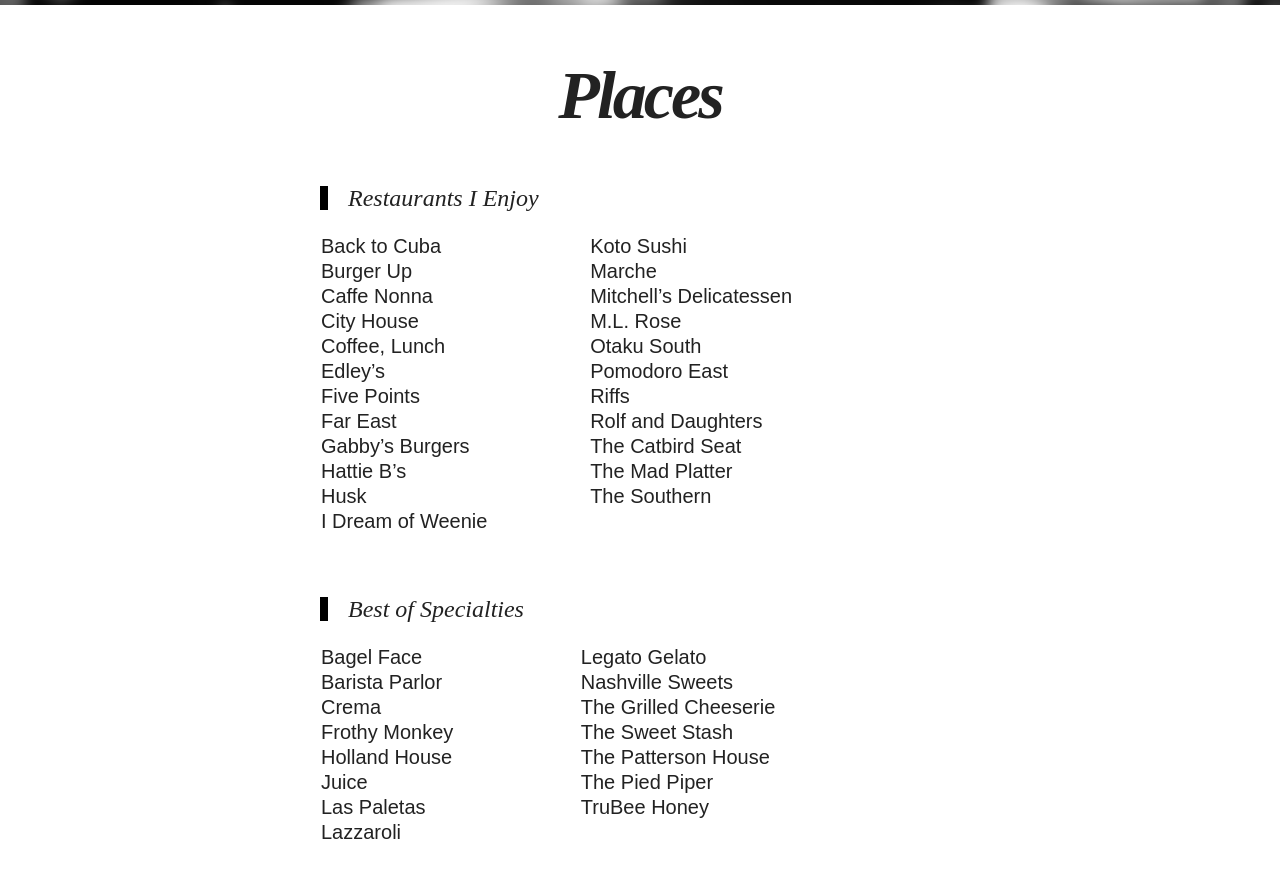
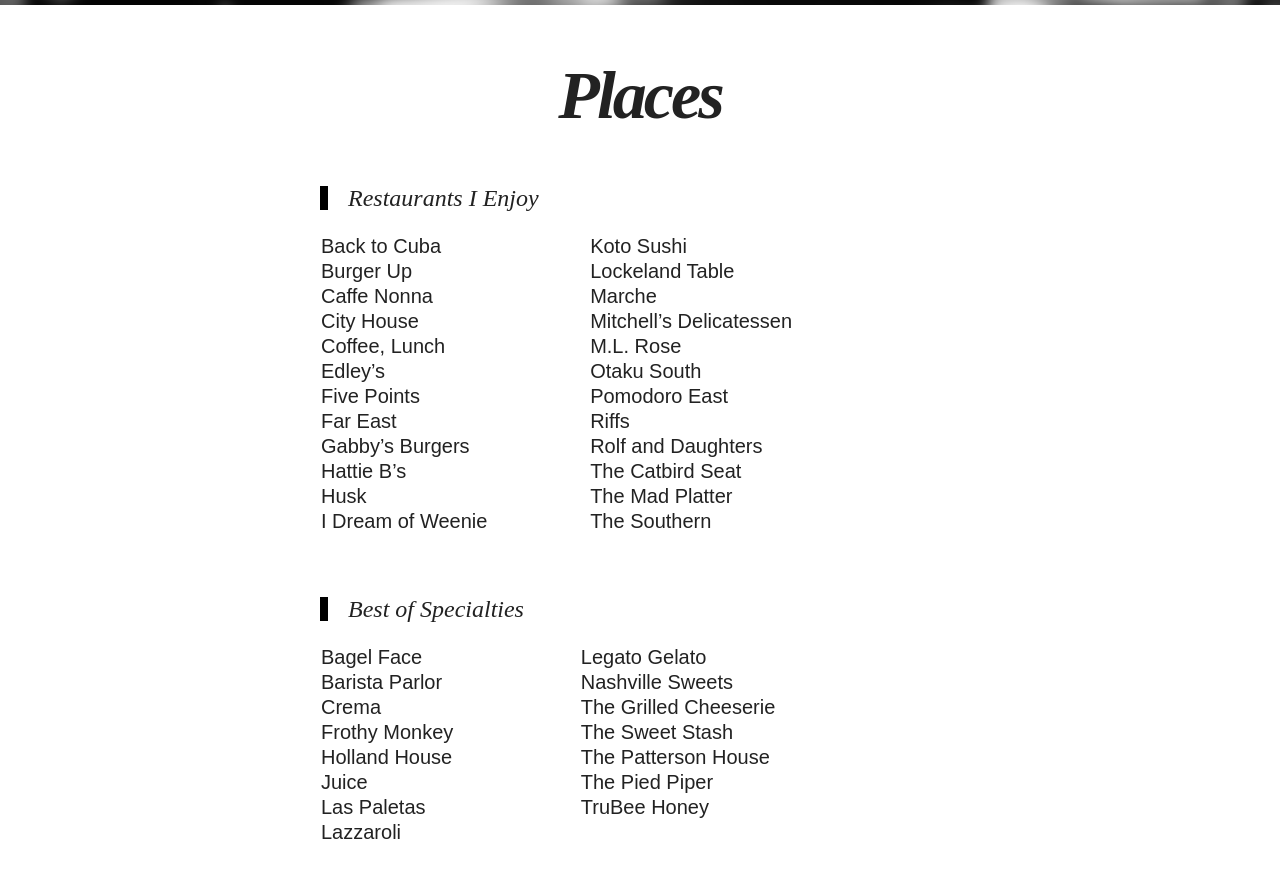
Before and after one commit to ahungryhipster/ahungryhipster.github.io, a Jekyll site: the page built from places.md, in a window 1280 px wide and 900 px high, scrolled down 448 px. Shown: the top 878 px of the window. Built offline with Jekyll 4.4.1, drawn with Linux system fonts in a browser that asks for light colours; nearby versions of some CDN libraries.

Commit message:
changed places

```diff
--- a/places.md
+++ b/places.md
@@ -10,17 +10,17 @@
 
 |:---------------|:-------:|
 | <a href="http://www.yelp.com/biz/back-to-cuba-nashville">Back to Cuba</a>   | 	<a href="http://www.kotosushibar.com">	Koto Sushi</a>   |
-| <a href="http://www.burger-up.com">Burger Up</a>   | 	<a href="http://www.marcheartisanfoods.com">Marche</a>   |
-| <a href="http://caffenonna.com">Caffe Nonna</a>   | 	<a href="http://www.mitchelldeli.com">Mitchell's Delicatessen</a>   |
-| <a href="http://cityhousenashville.com">City House</a>   | <a href="http://ml-rose.com">M.L. Rose</a>   |
-| <a href="http://www.coffeelunchnashville.com">Coffee, Lunch</a>   | <a href="http://otakusouth.com">Otaku South</a>   |
-| <a href="http://edleysbbq.com">Edley's </a>   | <a href="http://pomodoroeast.com">Pomodoro East</a>   |
-| <a href="http://fivepointspizza.com">Five Points</a>   | <a href="http://www.riffstruck.com">Riffs</a>   |
-| <a href="http://www.fareastnashville.com">Far East</a>   | <a href="http://rolfanddaughters.com">Rolf and Daughters</a>   |
-| <a href="http://gabbysburgersandfries.com">Gabby's Burgers</a>   | <a href="https://thecatbirdseatrestaurant.com">The Catbird Seat</a>   |
-| <a href="http://www.hattieb.com">Hattie B's</a>   | <a href="http://themadplatterrestaurant.com">The Mad Platter</a>   |
-| <a href="http://www.husknashville.com">Husk</a>   | <a href="http://thesouthernnashville.com">The Southern</a>   |
-| <a href="http://www.yelp.com/biz/i-dream-of-weenie-nashville">I Dream of Weenie</a>   |    |
+| <a href="http://www.burger-up.com">Burger Up</a>   | 	<a href="http://lockelandtable.com">Lockeland Table |
+| <a href="http://caffenonna.com">Caffe Nonna</a>   | 	<a href="http://www.marcheartisanfoods.com">Marche</a>   |
+| <a href="http://cityhousenashville.com">City House</a>   | <a href="http://www.mitchelldeli.com">Mitchell's Delicatessen</a>   |
+| <a href="http://www.coffeelunchnashville.com">Coffee, Lunch</a>   | <a href="http://ml-rose.com">M.L. Rose</a>
+| <a href="http://edleysbbq.com">Edley's </a>   | <a href="http://otakusouth.com">Otaku South</a>   |
+| <a href="http://fivepointspizza.com">Five Points</a>   | <a href="http://pomodoroeast.com">Pomodoro East</a>   |
+| <a href="http://www.fareastnashville.com">Far East</a>   | <a href="http://www.riffstruck.com">Riffs</a>   |
+| <a href="http://gabbysburgersandfries.com">Gabby's Burgers</a>   | <a href="http://rolfanddaughters.com">Rolf and Daughters</a>   |
+| <a href="http://www.hattieb.com">Hattie B's</a>   | <a href="https://thecatbirdseatrestaurant.com">The Catbird Seat</a>   |
+| <a href="http://www.husknashville.com">Husk</a>   | <a href="http://themadplatterrestaurant.com">The Mad Platter</a>   |
+| <a href="http://www.yelp.com/biz/i-dream-of-weenie-nashville">I Dream of Weenie</a>   | <a href="http://thesouthernnashville.com">The Southern</a>   |
 {: rules="groups" style="width:93%"}
 
 
```
Also changed, not shown: images/OtakuSouth.jpg, images/about.png, images/apple-touch-icon-114x114-precomposed.png, images/apple-touch-icon-144x144-precomposed.png, images/apple-touch-icon-72x72-precomposed.png.
